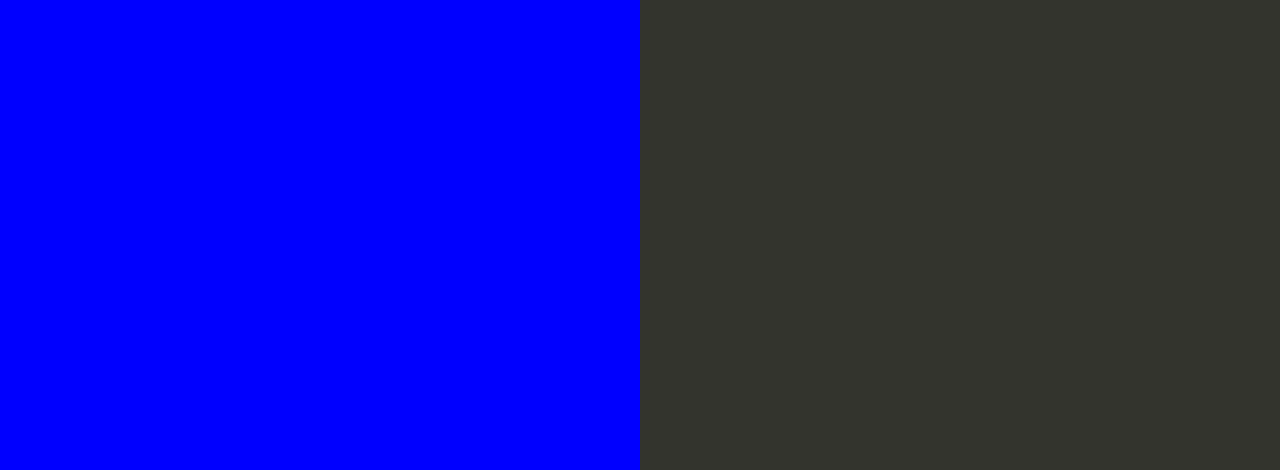
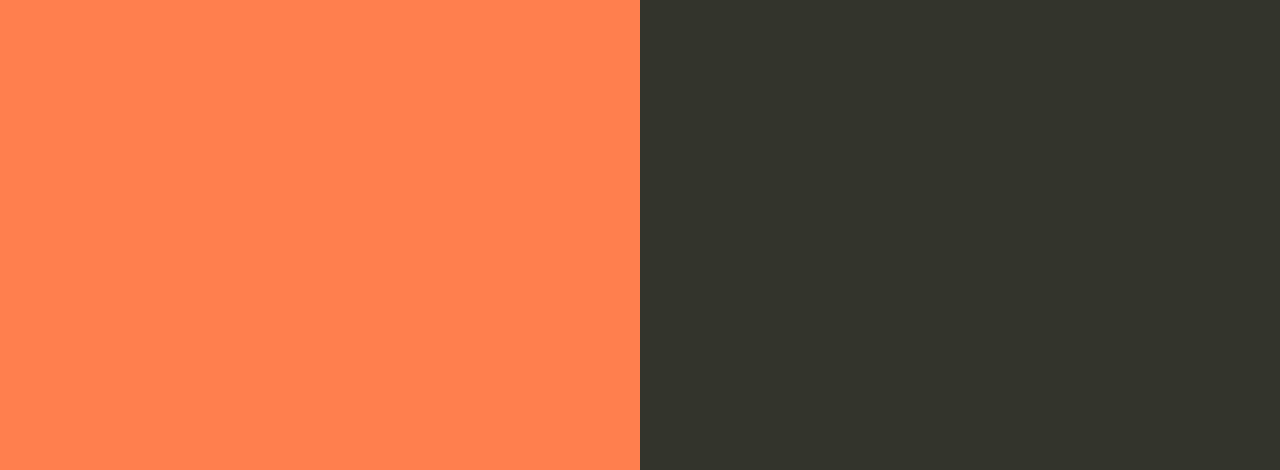
Before and after one commit to amahi2001/learning-aws-cicd, a website: page index.html in a window 1280 px wide. Shown: the part 330-800 px from the top of the page. Drawn offline with Linux system fonts and the light colour scheme.

Commit message:
color change, deploying newly built pipeline

```diff
--- a/index.html
+++ b/index.html
@@ -35,7 +35,7 @@
 
         text-align: right;
         padding-top: 11em;
-        background-color: blue;
+        background-color: coral;
 
       }
       .textColumn p {
```
